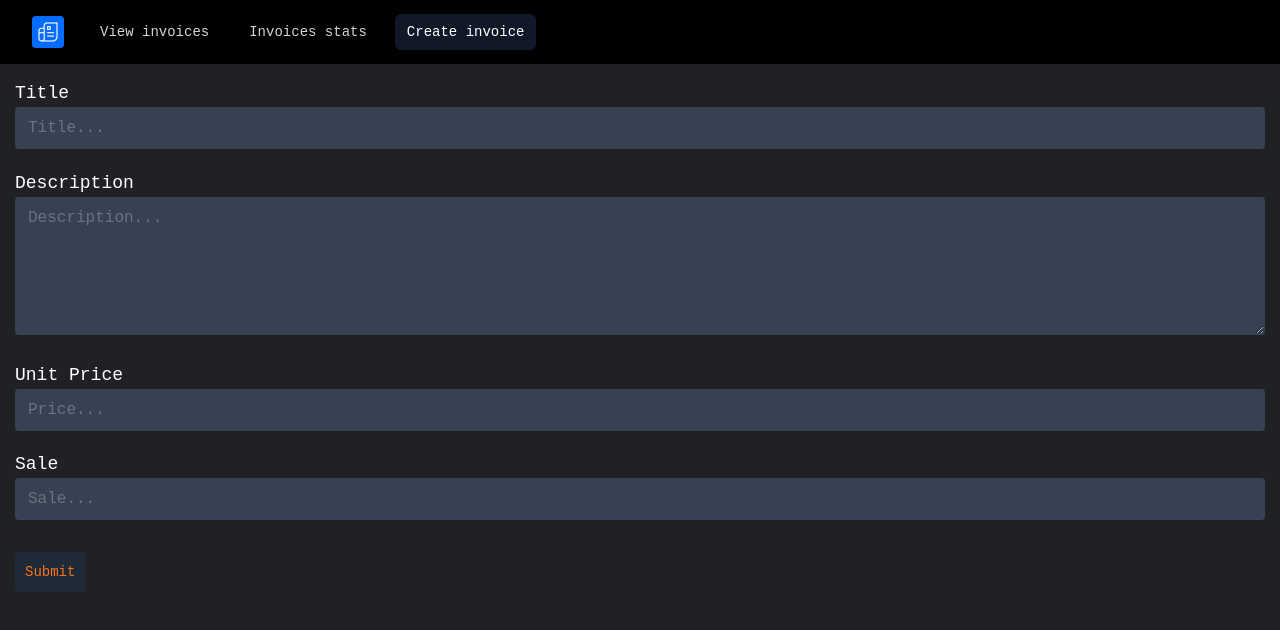
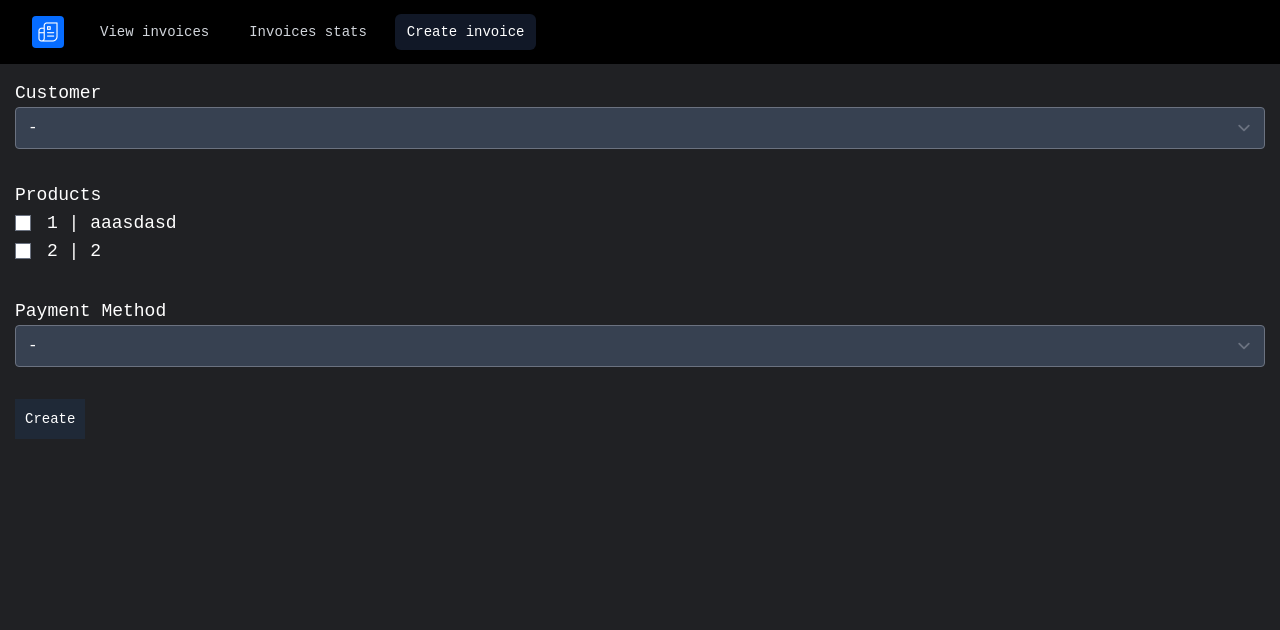
Before and after one commit to Diego-Hiriart/AppsDistrib-HCEG-GUI, a React (Create React App) app: page /invoice/create in a window 1280 px wide. Shown: the top 630 px of the page. Built offline with nearby package versions, Linux system fonts and the light colour scheme.

Commit message:
Form to create invoice

```diff
--- a/src/components/invoice/CreateInvoiceForm.jsx
+++ b/src/components/invoice/CreateInvoiceForm.jsx
@@ -1,54 +1,78 @@
-import React from "react";
+import React, { useState } from "react";
+import { fetchApi } from "../../hooks/fetchApi";
+import { setState } from "../../hooks/setState";
 
-export const CreateInvoiceForm = (props) => {
+export const CreateInvoiceForm = ({ customers, products, paymentMethod }) => {
+  const [isSubmitted, setIsSubmitted] = useState(false);
+  const [newInvoice, setNewInvoice] = useState({});
+
+  async function createInvoice(e) {
+    e.preventDefault();
+
+    console.log(newInvoice);
+
+    // const response = await fetchApi("/api/invoice", "POST", {
+    //   newInvoice,
+    // });
+
+    // response.ok ? setIsSubmitted(true) : console.log(response.status);
+  }
+
   return (
-    <form className="w-full" onSubmit={""}>
-      <label className="text-lg">Title</label>
-      <input
-        className="w-full bg-gray-700 border-transparent rounded"
-        type="text"
-        name="title"
-        placeholder="Title..."
-        required
-      />
-      <br />
-      <br />
-      <label className="text-lg">Description</label>
-      <textarea
-        className="w-full bg-gray-700 border-transparent rounded"
-        rows="5"
-        type="text"
-        name="description"
-        placeholder="Description..."
-        required
-      />
-      <br />
-      <br />
-      <label className="text-lg">Unit Price</label>
-      <input
-        className="w-full bg-gray-700 border-transparent rounded"
-        type="text"
-        name="unit_price"
-        placeholder="Price..."
-        required
-      />
-      <br />
-      <br />
-      <label className="text-lg">Sale</label>
-      <input
-        className="w-full bg-gray-700 border-transparent rounded"
-        type="text"
-        name="sale"
-        placeholder="Sale..."
-        required
-      />
-      <br />
-      <br />
+    <form className="w-full" onSubmit={createInvoice}>
+      <div className="flex flex-col">
+        <label className="text-lg">Customer</label>
+        <select
+          name="customer"
+          onChange={setState(setNewInvoice)}
+          className="bg-gray-700 rounded"
+        >
+          <option value="-">-</option>
+          {customers.map((item) => (
+            <option key={item.customerId} value={item.customerId}>
+              {item.name} - {item.idDocument}
+            </option>
+          ))}
+        </select>
+      </div>
+
+      <div className="flex flex-col mt-8">
+        <label className="text-lg">Products</label>
+        {products.map((item) => (
+          <label className="text-lg">
+            <input
+              className="mr-4"
+              key={item.productId}
+              type="checkbox"
+              name="products"
+              value={item.productId}
+              onChange={setState(setNewInvoice)}
+            />
+            {item.price} | {item.name}
+          </label>
+        ))}
+      </div>
+
+      <div className="flex flex-col mt-8">
+        <label className="text-lg">Payment Method</label>
+        <select
+          name="payment_method"
+          onChange={setState(setNewInvoice)}
+          className="bg-gray-700 rounded"
+        >
+          <option value="-">-</option>
+          {paymentMethod.map((item) => (
+            <option key={item.paymentMethodId} value={item.paymentMethodId}>
+              {item.description}
+            </option>
+          ))}
+        </select>
+      </div>
       <button
-        className="mt-3 flex-shrink-0 border-transparent border-2 bg-gray-800 text-orange-500 hover:text-orange-700 text-sm p-2 rounded"
+        className="mt-8 flex-shrink-0 border-transparent border-2 bg-gray-800 text-white hover:text-gray-300 text-sm p-2 border-gray-500"
         type="submit"
       >
-        Submit
+        Create
       </button>
     </form>
   );
--- a/src/components/nav/Nav.jsx
+++ b/src/components/nav/Nav.jsx
@@ -1,12 +1,8 @@
-/* This example requires Tailwind CSS v2.0+ */
-import { Fragment } from "react";
-import { Disclosure, Menu, Transition } from "@headlessui/react";
+import { Disclosure } from "@headlessui/react";
 import { MenuIcon, XIcon } from "@heroicons/react/outline";
 import logo from "../../assets/logo.png";
 
 import { Link, useLocation } from "react-router-dom";
-
-import settings from "../../assets/settings.png";
 
 function classNames(...classes) {
   return classes.filter(Boolean).join(" ");
--- /dev/null
+++ b/src/hooks/fetchApi.js
@@ -0,0 +1,19 @@
+export async function fetchApi(url, method, body) {
+  try {
+    const response = await fetch(url, {
+      method: method,
+      headers: {
+        "Content-Type": "application/json",
+      },
+      body: JSON.stringify(body),
+    });
+
+    return {
+      data: await response.json(),
+      ok: response.ok,
+      status: response.status,
+    };
+  } catch (error) {
+    console.log(error);
+  }
+}
--- /dev/null
+++ b/src/hooks/setState.js
@@ -0,0 +1,2 @@
+export const setState = (stateReact) => (e) =>
+  stateReact((prev) => ({ ...prev, [e.target.name]: e.target.value }));
--- a/src/views/CreateInvoice.jsx
+++ b/src/views/CreateInvoice.jsx
@@ -1,10 +1,108 @@
-import React from "react";
+import React, { useState, useEffect } from "react";
 import { CreateInvoiceForm } from "../components/invoice/CreateInvoiceForm";
+import { fetchApi } from "../hooks/fetchApi";
 
 export const CreateInvoice = () => {
+  const [customers, setCustomers] = useState([
+    {
+      customerId: 0,
+      name: "",
+      phone: "",
+      email: "",
+      address: "",
+      birthDate: new Date(),
+      idDocument: "",
+    },
+  ]);
+  const [products, setProducts] = useState([
+    {
+      productId: 0,
+      name: "",
+      price: 0,
+    },
+  ]);
+  const [paymentMethod, setPaymentMethod] = useState([
+    {
+      paymentMethodId: 0,
+      description: "",
+    },
+  ]);
+
+  // useEffect(() => {
+  //   async function getCustomers() {
+  //     const response = await fetchApi("/api/customers");
+
+  //     response.ok ? setCustomers(response.data) : console.log(response.status);
+  //   }
+
+  //   async function getProducts() {
+  //     const response = await fetchApi("/api/products");
+
+  //     response.ok ? setProducts(response.data) : console.log(response.status);
+  //   }
+
+  //   async function getPaymentMethod() {
+  //     const response = await fetchApi("/api/payment");
+
+  //     response.ok
+  //       ? setPaymentMethod(response.data)
+  //       : console.log(response.status);
+  //   }
+
+  //   getCustomers();
+  //   getProducts();
+  //   getPaymentMethod();
+  // }, []);
+
   return (
     <section>
-      <CreateInvoiceForm />
+      <CreateInvoiceForm
+        // customers={customers}
+        // products={products}
+        // paymentMethod={paymentMethod}
+        customers={[
+          {
+            customerId: 1,
+            name: "1",
+            phone: "1",
+            email: "1",
+            address: "1",
+            birthDate: new Date(),
+            idDocument: "1",
+          },
+          {
+            customerId: 2,
+            name: "2",
+            phone: "2",
+            email: "2",
+            address: "2",
+            birthDate: new Date(),
+            idDocument: "2",
+          },
+        ]}
+        products={[
+          {
+            productId: 1,
+            name: "aaasdasd",
+            price: 1,
+          },
+          {
+            productId: 2,
+            name: "2",
+            price: 2,
+          },
+        ]}
+        paymentMethod={[
+          {
+            paymentMethodId: 1,
+            description: "1",
+          },
+          {
+            paymentMethodId: 2,
+            description: "2",
+          },
+        ]}
+      />
     </section>
   );
 };
```
